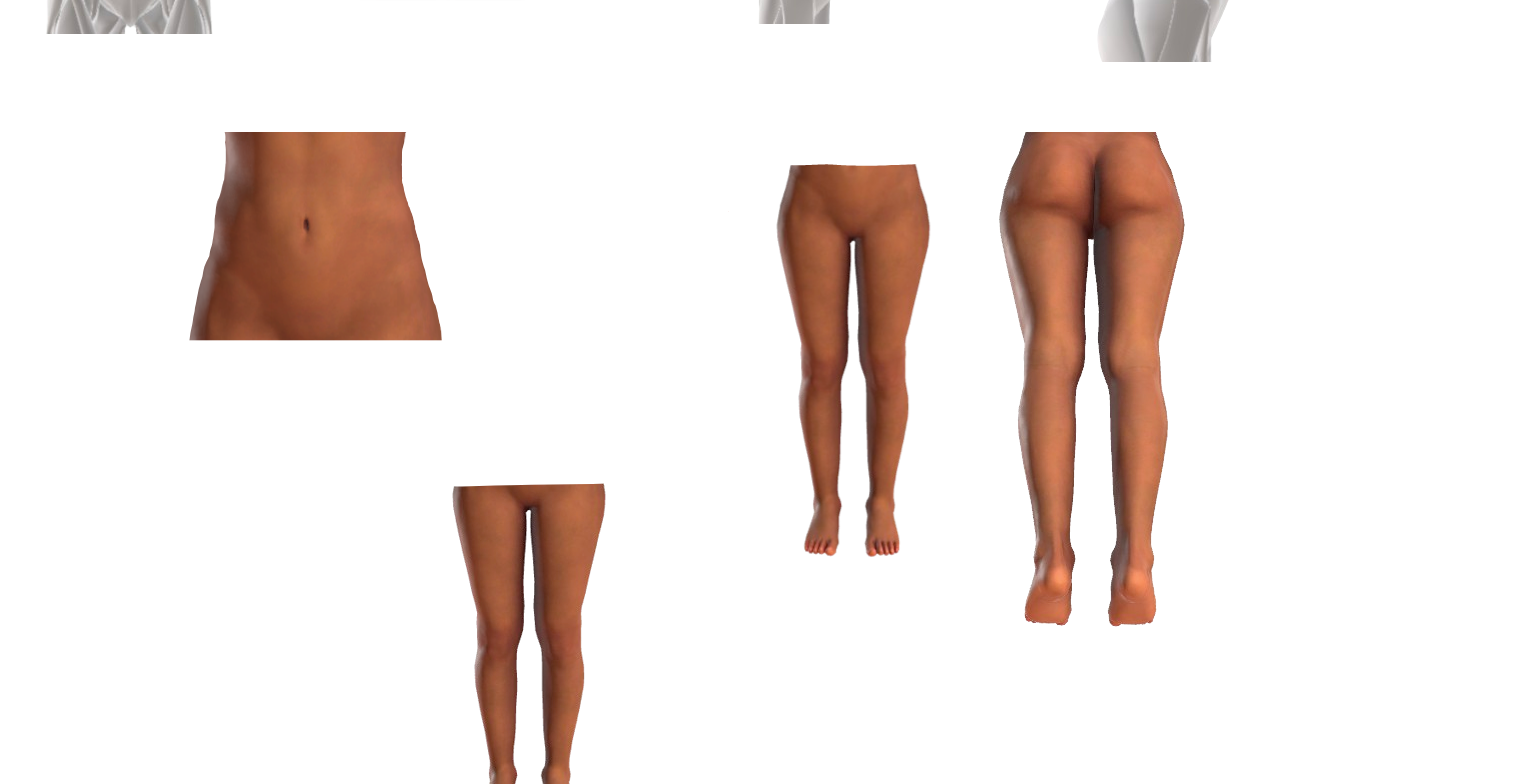
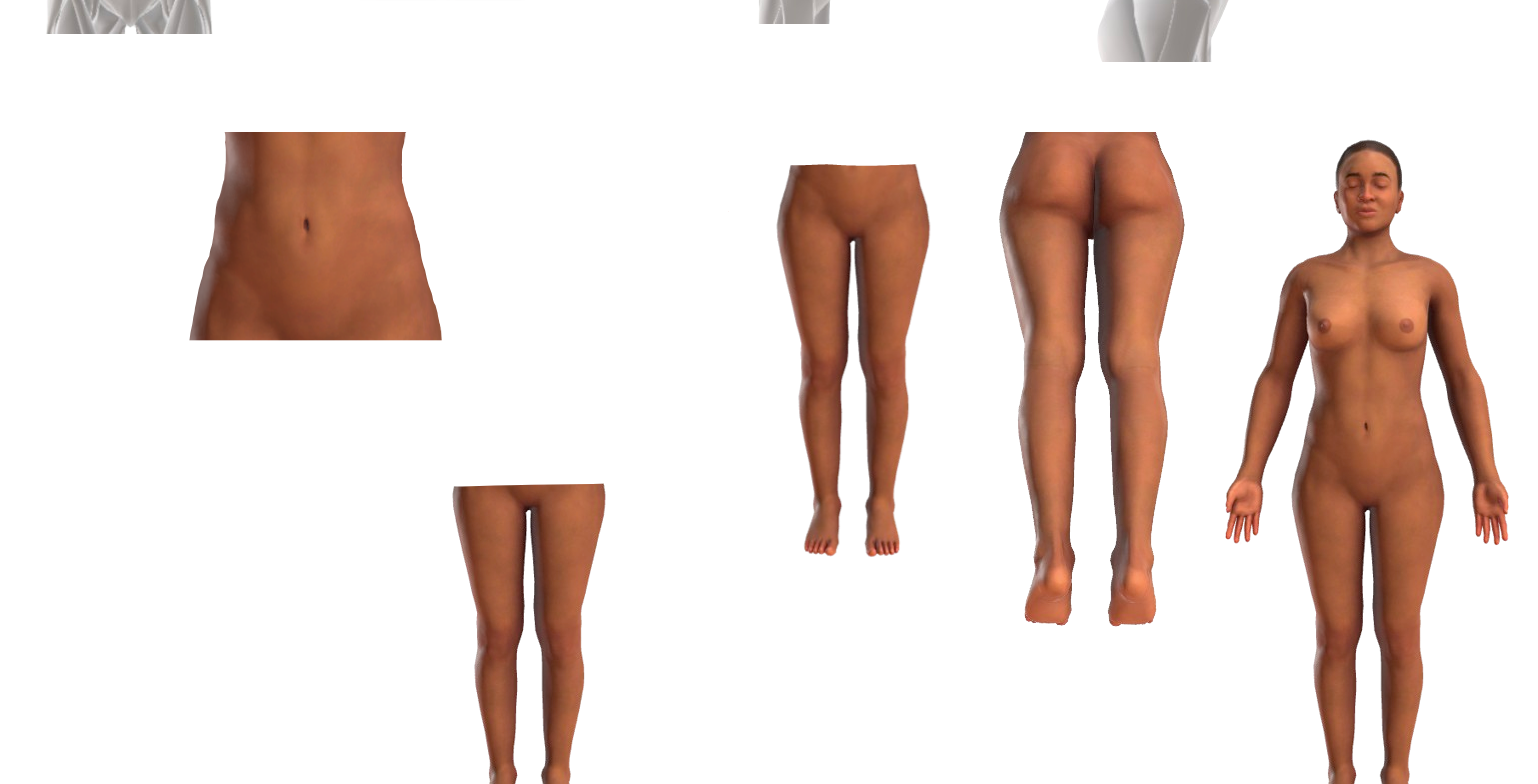
Before and after one commit to MwayaB/clickablesvg, a React (Vite) app: page / in a window 1280 px wide. Shown: the part 1500-2284 px from the top of the page, 1538 px wide, since content can reach past the window. Built offline with nearby package versions, Linux system fonts and the light colour scheme.

Commit message:
added svg for cannulation sites

```diff
--- a/src/ClickableSvg.tsx
+++ b/src/ClickableSvg.tsx
@@ -10,6 +10,7 @@ import lower_limbs_anterior from './assets/lower_limbs_anterior.svg';
 import lower_limbs_posterior from './assets/lower_limbs_posterior.svg';
 import lungs_left_side from './assets/lungs_left_side.svg';
 import lungs_right_side from './assets/lungs_right_side.svg';
+import cannulationSites from './assets/Cannulation_Sites.svg';
 
 const ClickableSvg: React.FC = () => {
   const svgRefs = {
@@ -23,6 +24,7 @@ const ClickableSvg: React.FC = () => {
     femaleLegAbnormality: useRef<HTMLDivElement>(null),
     lowerLimbsAnterior: useRef<HTMLDivElement>(null),
     lowerLimbsPosterior: useRef<HTMLDivElement>(null),
+    cannulationSites: useRef<HTMLDivElement>(null), // New ref
   };
 
   const [hoveredId, setHoveredId] = useState<string | null>(null);
@@ -136,6 +138,9 @@ const ClickableSvg: React.FC = () => {
         <div ref={svgRefs.lowerLimbsPosterior} style={{ width: '25%', height: '100%', display: 'flex', justifyContent: 'left', alignItems: 'left' }}>
           <ReactSVG src={lower_limbs_posterior} />
         </div>
+        <div ref={svgRefs.cannulationSites} style={{ width: '25%', height: '100%', display: 'flex', justifyContent: 'left', alignItems: 'left' }}>
+    <ReactSVG src={cannulationSites} />
+     </div>
       </div>
       <div style={{ position: 'fixed', top: '10px', left: '10px', padding: '10px', border: '1px solid #ccc' }}>
         {hoveredId ? `Hovered ID: ${hoveredId}` : 'Hover over an element'}
```
Also changed, not shown: src/assets/Cannulation_Sites.svg (added).
